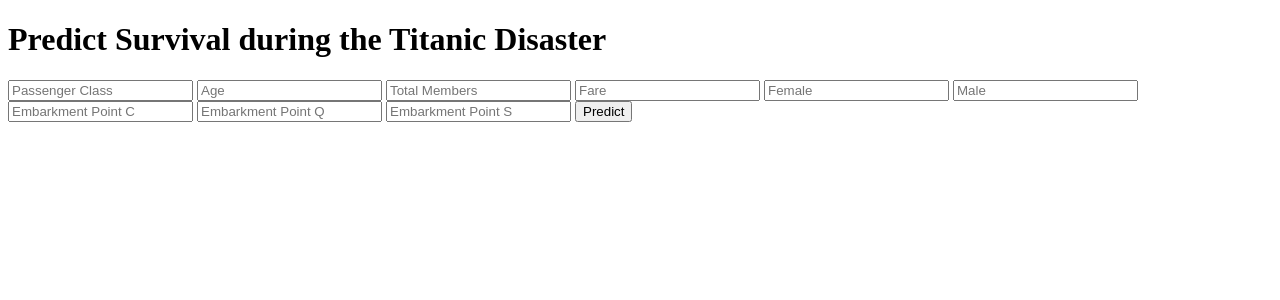
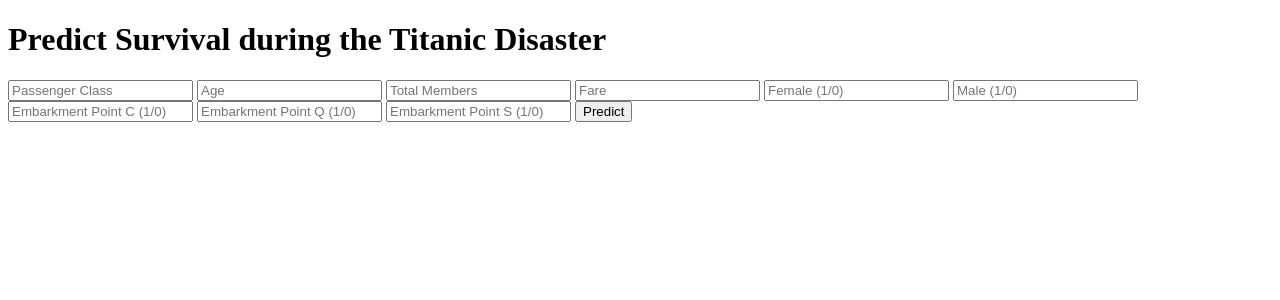
Before and after one commit to shanka19/Titanic-Prediction, a Flask app: page / in a window 1280 px wide. Shown: the top 300 px of the page. Run offline with Flask 2, Linux system fonts and the light colour scheme; parts of the project's set-up code (start-up, migrations or seed data) failed here and were passed over.

Commit message:
updating with more desription around inputs

```diff
--- a/templates/index.html
+++ b/templates/index.html
@@ -21,11 +21,11 @@
         <input type="text" name="age" placeholder="Age" required="required" />
 		<input type="text" name="Members" placeholder="Total Members" required="required" />
         <input type="text" name="fare" placeholder="Fare" required="required" />
-        <input type="text" name="female" placeholder="Female" required="required" />
-        <input type="text" name="male" placeholder="Male" required="required" />
-        <input type="text" name="c" placeholder="Embarkment Point C" required="required" />
-        <input type="text" name="q" placeholder="Embarkment Point Q" required="required" />
-        <input type="text" name="s" placeholder="Embarkment Point S" required="required" />
+        <input type="text" name="female" placeholder="Female (1/0)" required="required" />
+        <input type="text" name="male" placeholder="Male (1/0)" required="required" />
+        <input type="text" name="c" placeholder="Embarkment Point C (1/0)" required="required" />
+        <input type="text" name="q" placeholder="Embarkment Point Q (1/0)" required="required" />
+        <input type="text" name="s" placeholder="Embarkment Point S (1/0)" required="required" />
 
         <button type="submit" class="btn btn-primary btn-block btn-large">Predict</button>
     </form>
```
